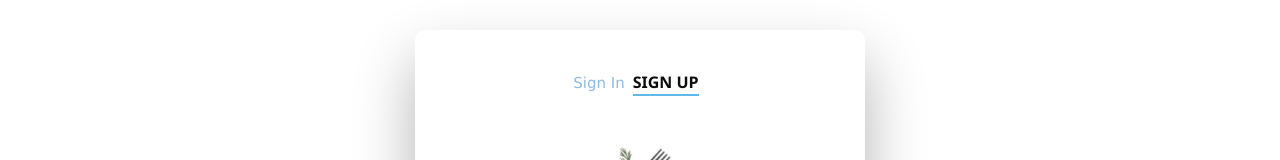
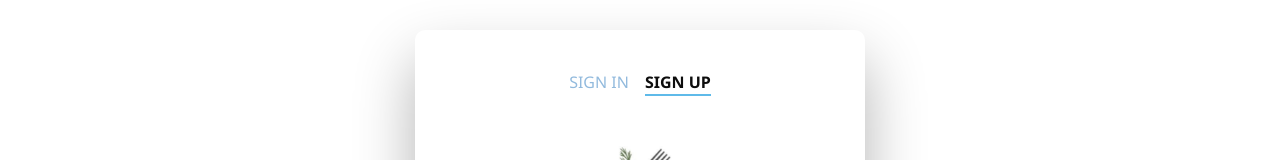
Before and after one commit to bethel-school-of-technology/team-west-codes-frontend, an Angular app in the folder RecipesFromTheHeart/: page /signup in a window 1280 px wide. Shown: the part 242-402 px from the top of the page. Built offline with nearby package versions, Linux system fonts and the light colour scheme.

Commit message:
fixed router issue

```diff
--- a/RecipesFromTheHeart/src/app/login/login.component.html
+++ b/RecipesFromTheHeart/src/app/login/login.component.html
@@ -3,7 +3,7 @@
       <!-- Tabs Titles -->
       <nav>
       <h2 class="active"> Sign In </h2>
-      <h2 class="inactive underlineHover"><a routerLink="signup" routerLinkActive="active">Sign Up</a></h2>
+      <h2><a class="inactive underlineHover" [routerLink]="['/signup']" routerLinkActive="active">Sign Up</a></h2>
       </nav>
 
       <!-- Icon -->
--- a/RecipesFromTheHeart/src/app/signup/signup.component.html
+++ b/RecipesFromTheHeart/src/app/signup/signup.component.html
@@ -2,7 +2,7 @@
     <div id="formContent">
       <!-- Tabs Titles -->
       <nav>
-      <a class="inactive underlineHover" routerLink="login" routerLinkActive="active">Sign In</a>
+      <h2><a class="inactive underlineHover" [routerLink]="['/login']" routerLinkActive="active">Sign In</a></h2>
       <h2 class="active">Sign Up</h2>
       </nav>
 
```
